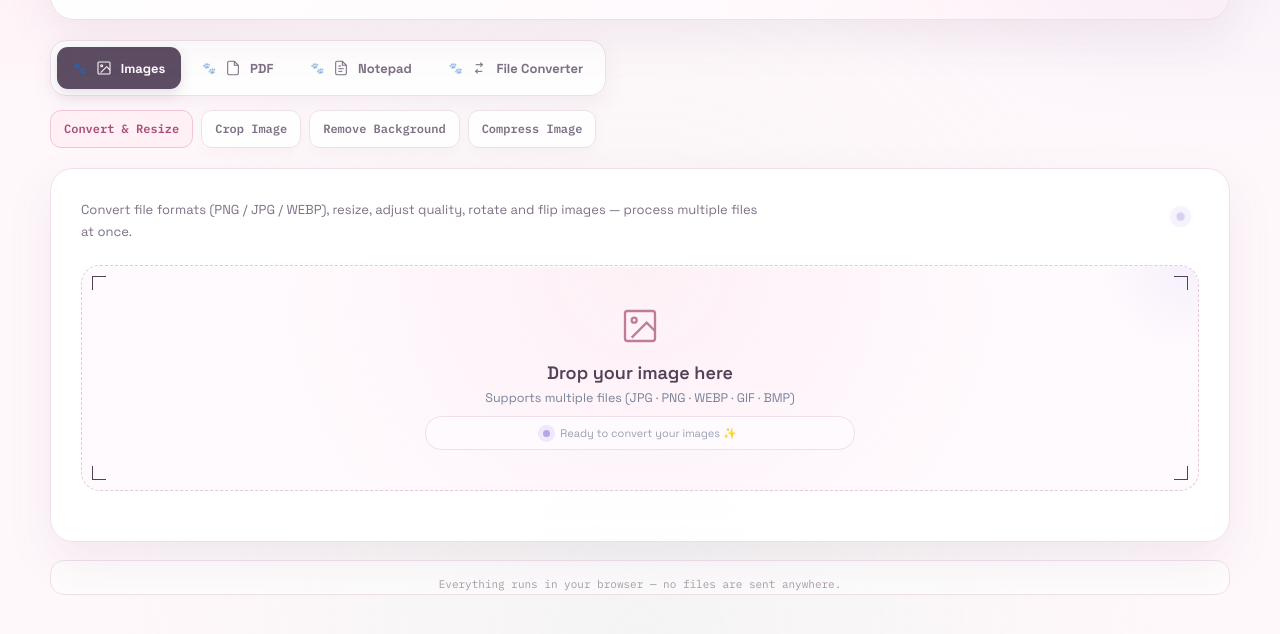
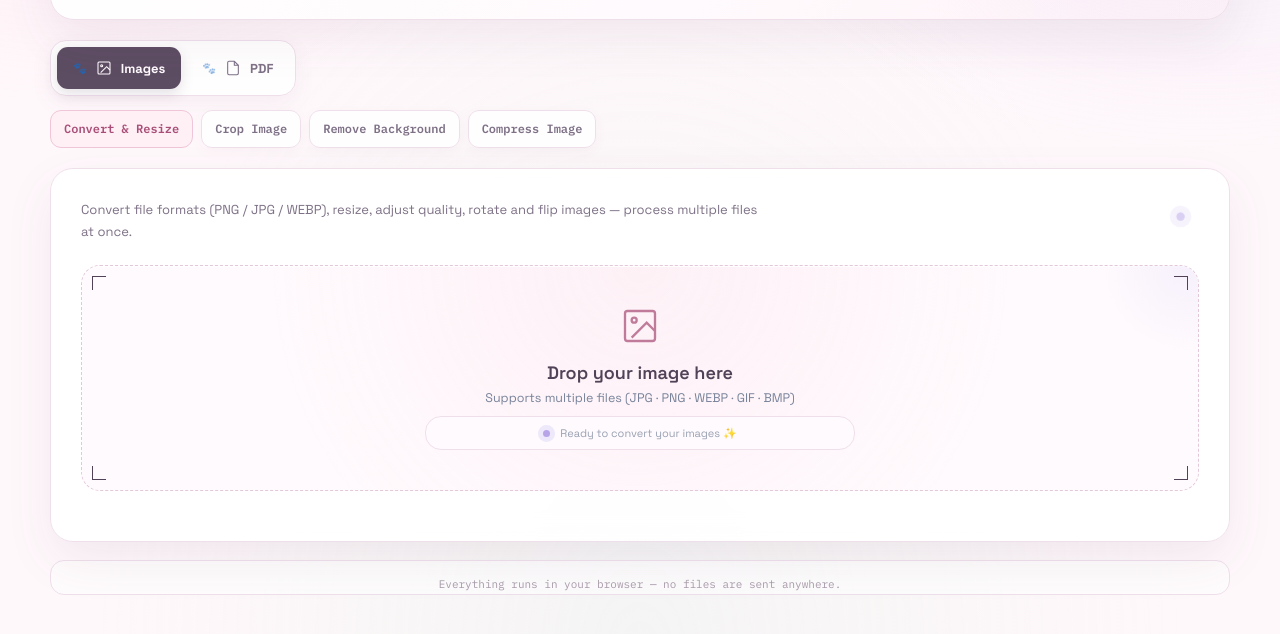
Before and after one commit to kittoforwork-hub/imageconverter, a website: page public/index.html in a window 1280 px wide. Shown: the part 282-916 px from the top of the page. Drawn offline with nearby package versions, Linux system fonts and the light colour scheme.

Commit message:
Add files via upload

```diff
--- a/public/index.html
+++ b/public/index.html
@@ -105,40 +105,6 @@
      </svg>
      <span data-i18n="common.pdf">
       PDF
-     </span>
-    </button>
-    <!-- NOTEPAD -->
-    <button class="cat-btn" data-i18n-title="page.notepadTitle" id="open-notepad" title="เปิด Online Notepad" type="button">
-     <svg aria-hidden="true" fill="none" height="16" stroke="currentColor" stroke-width="1.6" viewbox="0 0 24 24" width="16">
-      <path d="M14 2H6a2 2 0 0 0-2 2v16a2 2 0 0 0 2 2h12a2 2 0 0 0 2-2V8z">
-      </path>
-      <path d="M14 2v6h6">
-      </path>
-      <path d="M8 13h8">
-      </path>
-      <path d="M8 17h6">
-      </path>
-      <path d="M8 9h4">
-      </path>
-     </svg>
-     <span data-i18n="common.notepad">
-      Notepad
-     </span>
-    </button>
-    <!-- FILE CONVERTER -->
-    <button class="cat-btn" data-i18n-title="page.fileConverterTitle" id="open-file-converter" title="เปิด File Converter" type="button">
-     <svg aria-hidden="true" fill="none" height="16" stroke="currentColor" stroke-width="1.6" viewbox="0 0 24 24" width="16">
-      <path d="M7 7h10">
-      </path>
-      <path d="M14 4l3 3-3 3">
-      </path>
-      <path d="M17 17H7">
-      </path>
-      <path d="M10 14l-3 3 3 3">
-      </path>
-     </svg>
-     <span data-i18n="page.fileConverter">
-      File Converter
      </span>
     </button>
    </nav>
```
